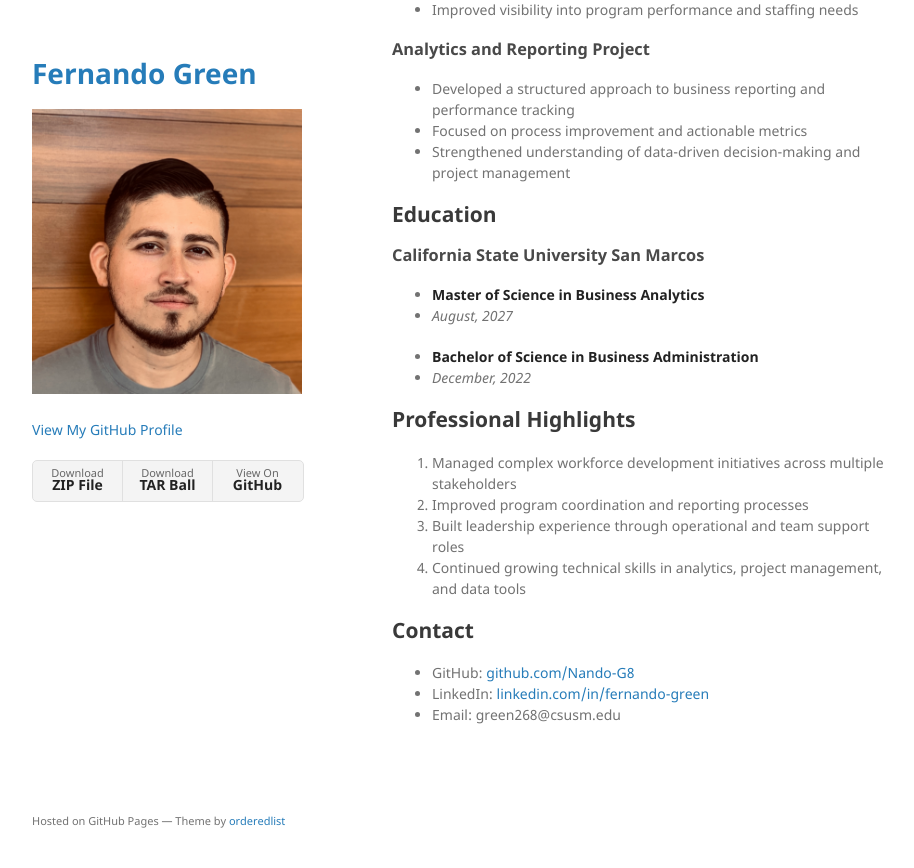
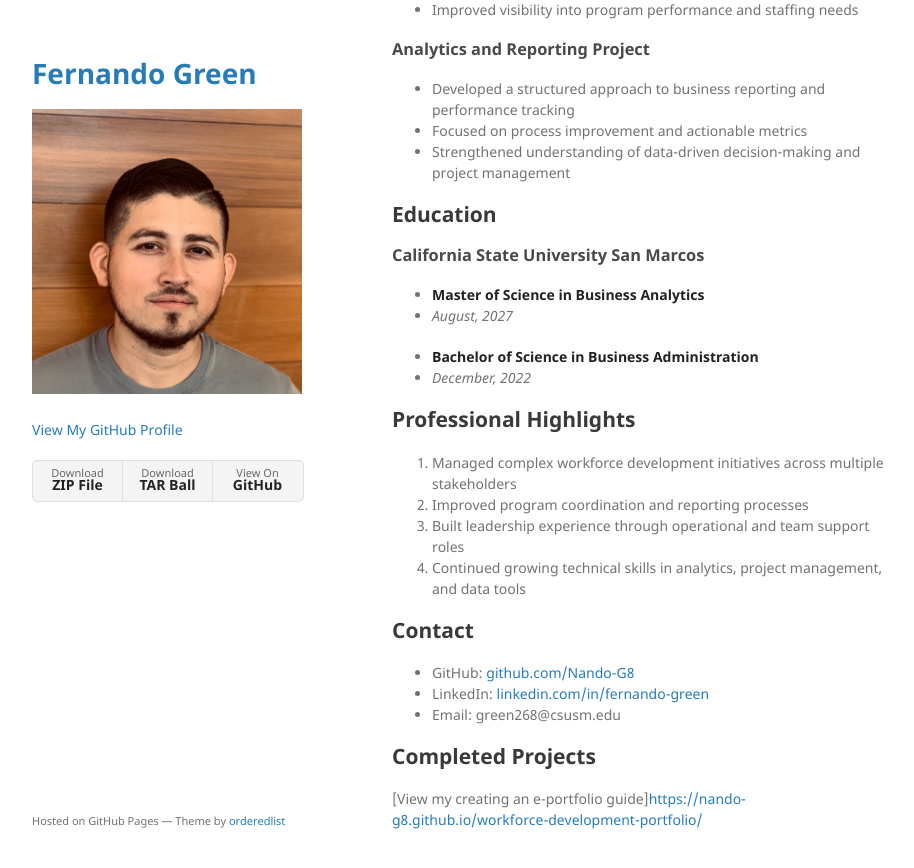
Before and after one commit to Nando-G8/Nando-G8.github.io, a Jekyll site: the page built from index.md, in a window 1280 px wide and 900 px high, scrolled down 1122 px. Shown: the top 868 px of the window, without its empty margins (178-1092 px from the left). Built offline with Jekyll 4.4.1, drawn with Linux system fonts in a browser that asks for light colours; our own code applies the rules of GitHub Pages for plain Markdown files; the repository's description, which GitHub fills in, is left out.

Commit message:
Add completed projects section to index.md
Added a section for completed projects with a link to the e-portfolio guide.

```diff
--- a/index.md
+++ b/index.md
@@ -62,3 +62,7 @@ Program management professional with over five years of experience supporting Na
 - GitHub: [github.com/Nando-G8](https://github.com/Nando-G8)
 - LinkedIn: [linkedin.com/in/fernando-green](https://linkedin.com/in/fernando-green)
 - Email: green268@csusm.edu
+
+## Completed Projects
+
+[View my creating an e-portfolio guide]<https://nando-g8.github.io/workforce-development-portfolio/>
```
